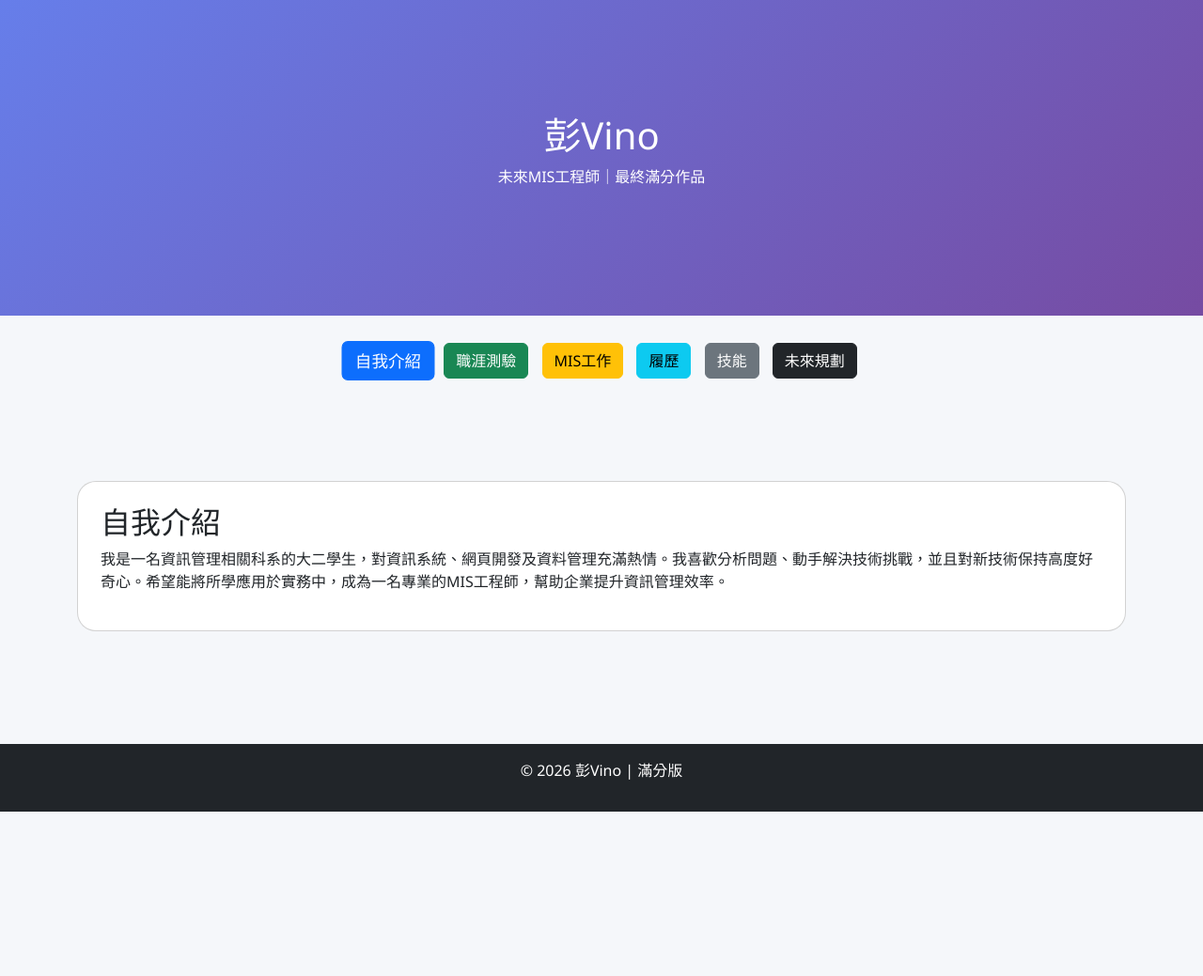
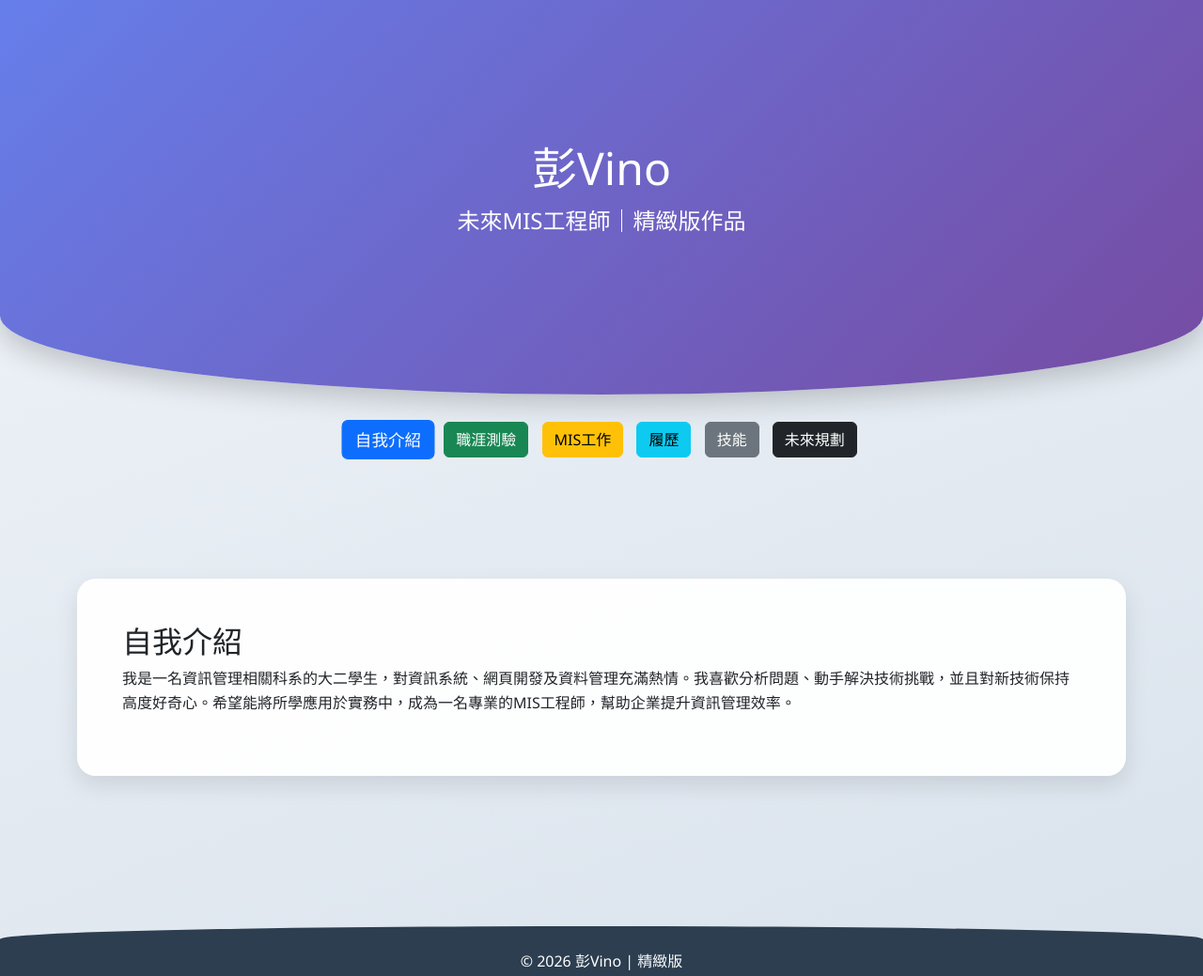
Before and after one commit to vinopeng95-dev/mis-career-website, a plain HTML site: page index.html in a window 1280 px wide. Shown: the top 1039 px of the page at 94% size. Drawn offline with nearby package versions, Linux system fonts and the light colour scheme.

Commit message:
Update index.html

```diff
--- a/index.html
+++ b/index.html
@@ -3,20 +3,38 @@
 <head>
   <meta charset="UTF-8">
   <meta name="viewport" content="width=device-width, initial-scale=1.0">
-  <title>MIS職涯個人網站｜最終滿分版</title>
+  <title>MIS職涯個人網站｜精緻版</title>
   <link href="https://cdn.jsdelivr.net/npm/bootstrap@5.3.0/dist/css/bootstrap.min.css" rel="stylesheet">
   <style>
-    body { font-family: "Segoe UI", sans-serif; background:#f5f7fa; }
-    .hero { background: linear-gradient(135deg,#667eea,#764ba2); color:white; text-align:center; padding:120px 20px; }
+    /* 背景和排版精緻化 */
+    body {
+      font-family: "Segoe UI", sans-serif;
+      background: linear-gradient(160deg, #f0f4f8, #d9e2ec);
+      color: #333;
+      line-height: 1.6;
+    }
+
+    .hero {
+      background: linear-gradient(135deg,#667eea,#764ba2);
+      color:white;
+      text-align:center;
+      padding:150px 20px;
+      border-bottom-left-radius: 50% 20%;
+      border-bottom-right-radius: 50% 20%;
+      box-shadow: 0 10px 30px rgba(0,0,0,0.2);
+    }
+
+    .hero h1 { font-size: 3rem; margin-bottom: 0.5rem; }
+    .hero p { font-size: 1.5rem; }
 
     section {
-      padding: 80px 0;
+      padding: 100px 0;
       opacity: 0;
-      transform: translateY(20px);
+      transform: translateY(30px);
       pointer-events: none;
       position: absolute;
       width: 100%;
-      transition: all 0.5s ease;
+      transition: all 0.6s ease;
     }
 
     .active-section {
@@ -26,29 +44,49 @@
       position: relative;
     }
 
-    .menu-btn { margin:5px; }
+    .menu-btn { margin:5px; transition: 0.3s; }
+    .menu-btn:hover { transform: scale(1.05); }
     .active-btn { transform: scale(1.1); }
 
-    .card { border-radius:20px; transition:0.3s; }
-    .card:hover { transform:translateY(-5px); box-shadow:0 10px 20px rgba(0,0,0,0.2); }
-
-    .skill-bar {
-      margin: 15px 0;
+    .card {
+      border-radius:20px;
+      transition:0.3s;
+      background: rgba(255,255,255,0.95);
+      border: none;
+      box-shadow: 0 10px 25px rgba(0,0,0,0.1);
     }
 
-    .progress {
-      height: 25px;
-      border-radius: 15px;
+    .card:hover { transform:translateY(-5px); box-shadow:0 15px 30px rgba(0,0,0,0.2); }
+
+    .skill-bar { margin: 20px 0; }
+    .progress { height: 30px; border-radius: 20px; }
+    .progress-bar { font-weight: bold; }
+
+    footer {
+      margin-top:60px;
+      background:#2c3e50;
+      color:white;
+      text-align:center;
+      padding:25px 10px;
+      border-top-left-radius: 50% 15%;
+      border-top-right-radius: 50% 15%;
     }
 
-    footer { margin-top:40px; }
+    ul { padding-left: 20px; }
+    ul li { margin-bottom: 10px; }
+
+    @media (max-width: 768px) {
+      .hero h1 { font-size: 2.2rem; }
+      .hero p { font-size: 1.2rem; }
+      .progress { height: 20px; }
+    }
   </style>
 </head>
 <body>
 
 <div class="hero">
   <h1>彭Vino</h1>
-  <p>未來MIS工程師｜最終滿分作品</p>
+  <p>未來MIS工程師｜精緻版作品</p>
 </div>
 
 <div class="container text-center my-4">
@@ -61,13 +99,13 @@
 </div>
 
 <section id="about" class="active-section">
-  <div class="container"><div class="card p-4">
+  <div class="container"><div class="card p-5">
     <h2>自我介紹</h2>
     <p>我是一名資訊管理相關科系的大二學生，對資訊系統、網頁開發及資料管理充滿熱情。我喜歡分析問題、動手解決技術挑戰，並且對新技術保持高度好奇心。希望能將所學應用於實務中，成為一名專業的MIS工程師，幫助企業提升資訊管理效率。</p>
   </div></div>
 </section>
 
-<section id="career"><div class="container"><div class="card p-4">
+<section id="career"><div class="container"><div class="card p-5">
   <h2>職涯測驗</h2>
   <p>我的何倫碼結果是 <strong>RIA</strong>，代表我擅長實作、分析與創意：</p>
   <ul>
@@ -78,7 +116,7 @@
   <p>這結果與我對MIS工作的興趣高度契合，因為我喜歡結合技術能力與實務操作來解決問題。</p>
 </div></div></section>
 
-<section id="job"><div class="container"><div class="card p-4">
+<section id="job"><div class="container"><div class="card p-5">
   <h2>MIS工作介紹</h2>
   <p>我對MIS工程師這份工作的興趣源於我喜歡管理資訊系統並維護企業運作的穩定性。MIS工程師需要對公司內部系統、網路架構及資料庫有全面的了解，能及時解決系統故障，確保業務運作順暢。這份工作兼具技術性與實務操作，與我的興趣與能力非常契合。</p>
   <h5>工作內容</h5>
@@ -98,12 +136,12 @@
   <p>我計畫透過修課、參加研習與實務專題來逐步充實自己的技能，使我能順利勝任此工作。</p>
 </div></div></section>
 
-<section id="resume"><div class="container"><div class="card p-4">
+<section id="resume"><div class="container"><div class="card p-5">
   <h2>自傳履歷</h2>
   <p>我熱愛資訊系統與網頁開發，具備良好的學習能力與問題解決能力。在校期間積極參與專題與程式設計練習，不斷提升實務技能。我個性積極主動，樂於團隊合作，也願意花時間深入研究新技術。未來希望在MIS領域累積經驗，成為能獨當一面的專業工程師。</p>
 </div></div></section>
 
-<section id="skills"><div class="container"><div class="card p-4">
+<section id="skills"><div class="container"><div class="card p-5">
   <h2>技能專長</h2>
   <p>為了勝任MIS工作，我持續充實以下技能：</p>
   <div class="skill-bar">
@@ -124,7 +162,7 @@
   </div>
 </div></div></section>
 
-<section id="future"><div class="container"><div class="card p-4">
+<section id="future"><div class="container"><div class="card p-5">
   <h2>未來規劃</h2>
   <p>我計畫透過以下方式持續成長，為未來MIS職涯做準備：</p>
   <ul>
@@ -136,8 +174,8 @@
   </ul>
 </div></div></section>
 
-<footer class="bg-dark text-white text-center p-3">
-  <p>© 2026 彭Vino | 滿分版</p>
+<footer>
+  <p>© 2026 彭Vino | 精緻版</p>
 </footer>
 
 <script>
```
